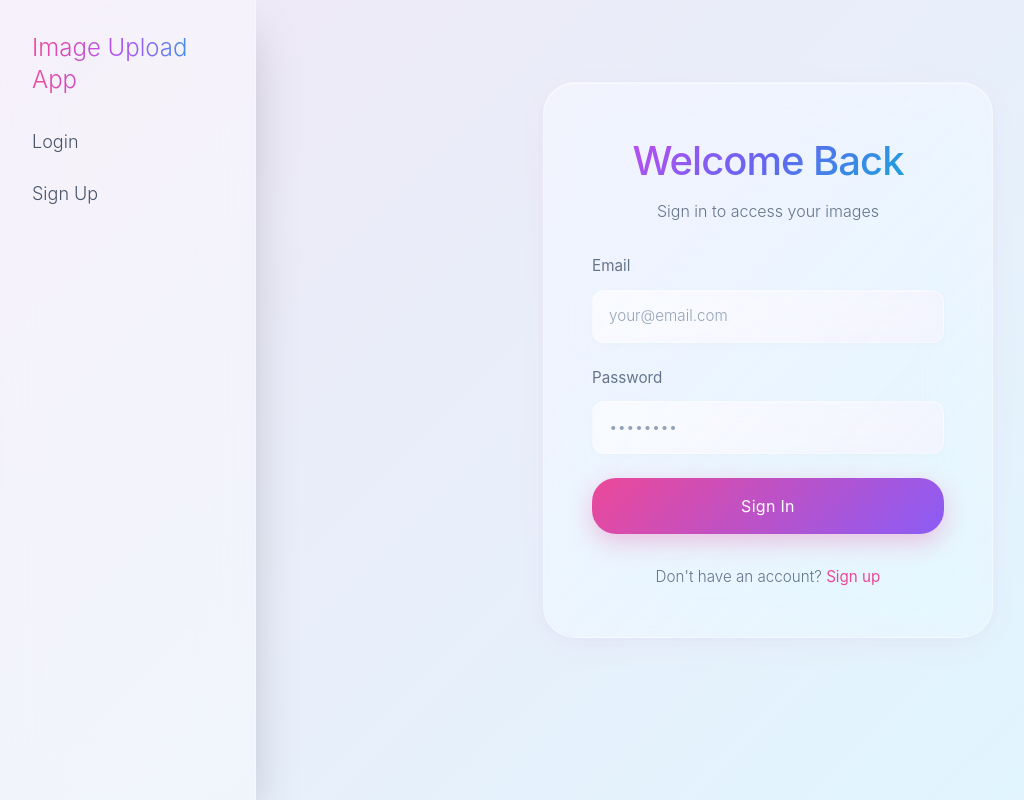
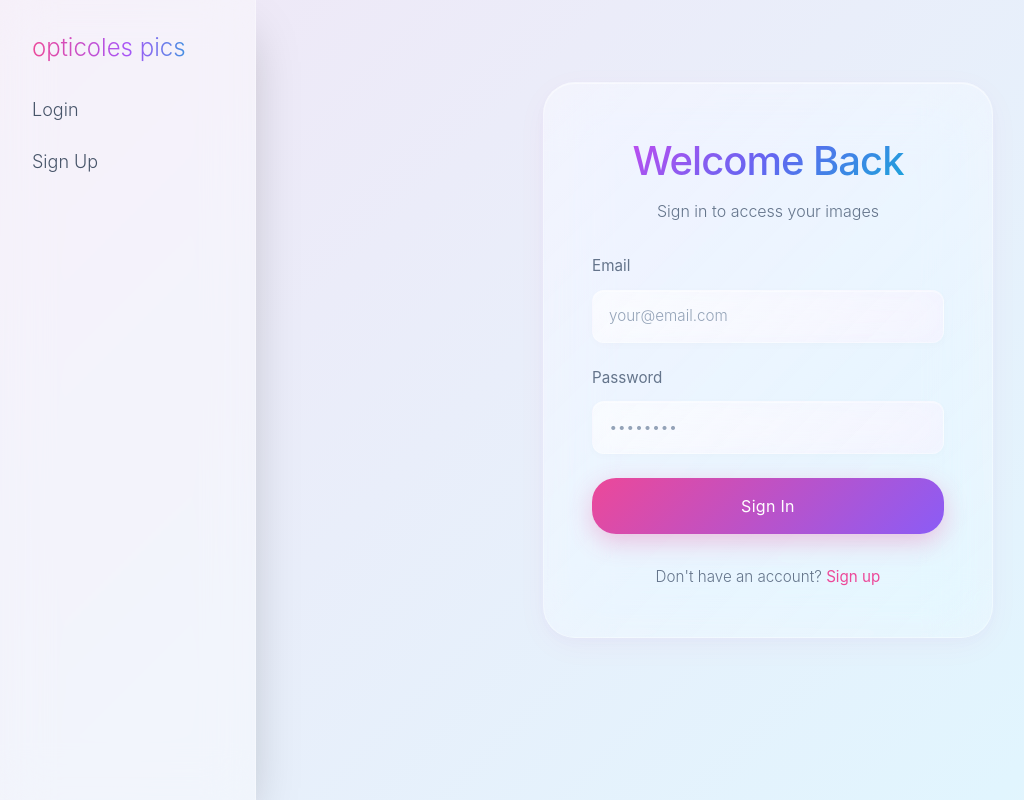
Before and after one commit to cbrock22/ai, a React (Create React App) app in the folder image-upload-app/frontend/: page /login in a window 1280 px wide. Shown: the whole page, without its empty margins (0-1024 px from the left). Built offline with nearby package versions, Linux system fonts and the light colour scheme; no server answers.

Commit message:
changed app name

```diff
--- a/image-upload-app/frontend/public/index.html
+++ b/image-upload-app/frontend/public/index.html
@@ -17,7 +17,7 @@
     <!-- Prevent iOS from scaling text -->
     <meta name="text-size-adjust" content="100%" />
 
-    <title>Image Upload App</title>
+    <title>opticoles pics</title>
 
     <!-- Favicons -->
     <link rel="icon" type="image/svg+xml" href="%PUBLIC_URL%/favicon.svg" />
--- a/image-upload-app/frontend/public/preview-favicon.html
+++ b/image-upload-app/frontend/public/preview-favicon.html
@@ -118,7 +118,7 @@
       <h3 style="color: #333; margin-top: 0;">Browser Tab Preview</h3>
       <div class="browser-tab">
         <img src="favicon.svg" width="16" height="16" alt="favicon">
-        Image Upload App
+        opticoles pics
       </div>
     </div>
 
--- a/image-upload-app/frontend/src/App.js
+++ b/image-upload-app/frontend/src/App.js
@@ -43,7 +43,7 @@ function AppContent() {
         <div className="pt-8 px-8 flex flex-col gap-6">
           <div>
             <h2 className="text-2xl font-light bg-gradient-to-r from-pink-500 via-purple-500 to-cyan-500 bg-clip-text text-transparent mb-2">
-              Image Upload App
+              opticoles pics
             </h2>
             {isAuthenticated && (
               <p className="text-sm text-slate-500 font-light">
@@ -141,7 +141,7 @@ function AppContent() {
         <div className="pt-8 px-8 flex flex-col gap-6">
           <div>
             <h2 className="text-2xl font-light bg-gradient-to-r from-pink-500 via-purple-500 to-cyan-500 bg-clip-text text-transparent mb-2">
-              Image Upload App
+              opticoles pics
             </h2>
             {isAuthenticated && (
               <p className="text-sm text-slate-500 font-light">
--- a/image-upload-app/frontend/src/components/Home.js
+++ b/image-upload-app/frontend/src/components/Home.js
@@ -6,7 +6,7 @@ import './Home.css';
 const Home = () => (
   <div className="home">
     <div className="welcome-card soft-card">
-      <h1 className="gradient-text">Welcome to Image Upload App</h1>
+      <h1 className="gradient-text">Welcome to opticoles pics</h1>
       <p>Upload and manage your images with ease</p>
 
       <div className="features">
```
